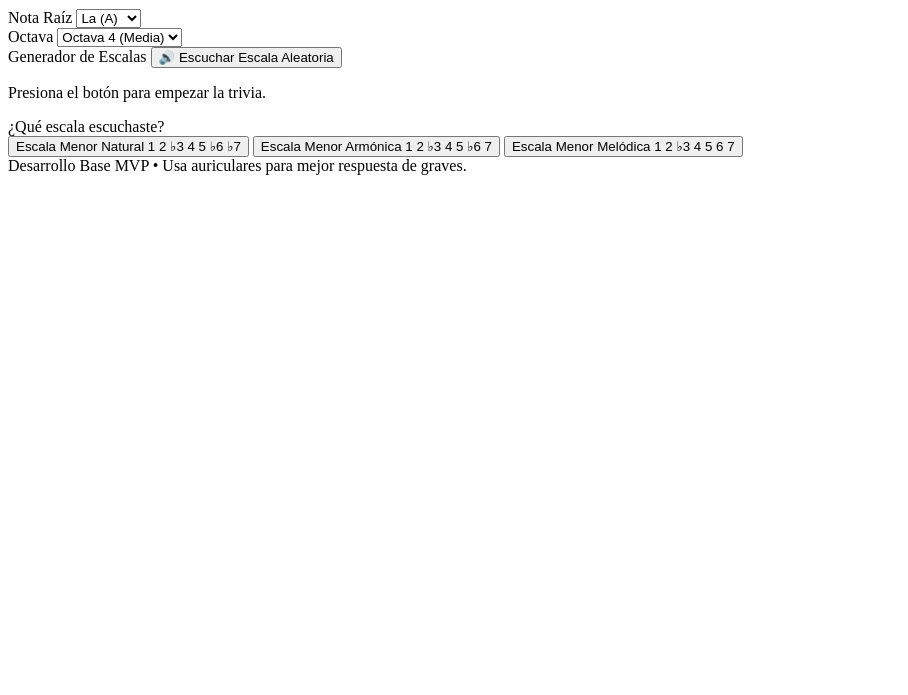
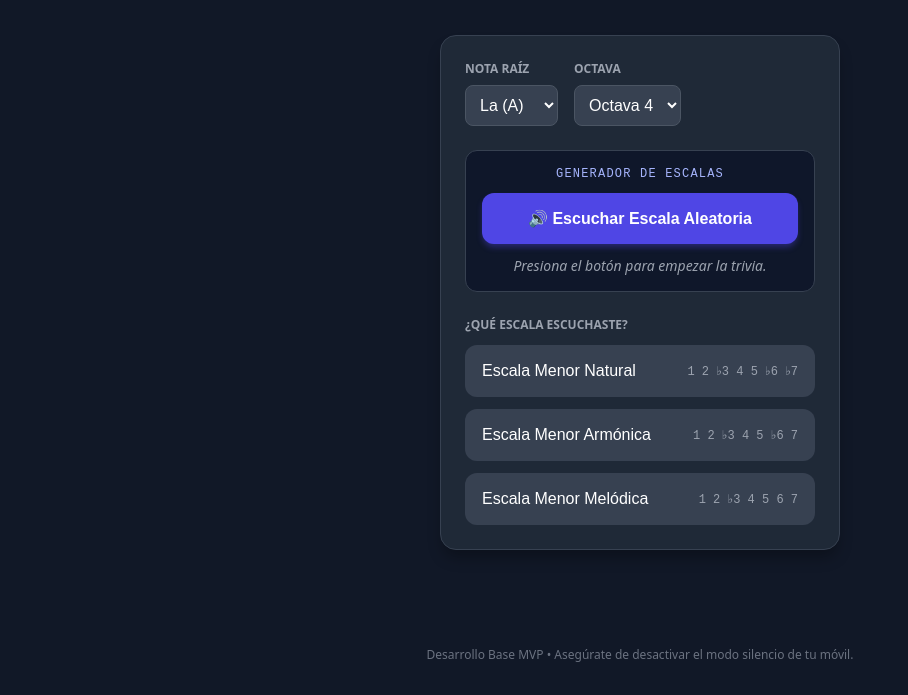
Before and after one commit to facua81-ops/Musica, a plain HTML site: page Index.html in a window 1280 px wide. Shown: the part 105-800 px from the top of the page, without its empty margins (0-908 px from the left). Drawn offline with Linux system fonts and the light colour scheme; a script that the page names is missing.

Commit message:
Refactor HTML and JavaScript for audio training app
Updated HTML structure and styles for the audio training app, including changes to the header, main content, and feedback sections. Adjusted JavaScript functions for better audio handling and user interaction.

```diff
--- a/Index.html
+++ b/Index.html
@@ -1,28 +1,114 @@
-
 <!DOCTYPE html>
 <html lang="es">
 <head>
     <meta charset="UTF-8">
     <meta name="viewport" content="width=device-width, initial-scale=1.0">
     <title>App de Entrenamiento Auditivo</title>
-    <!-- CDN clásico y estable de Tailwind CSS -->
-    <script src="https://jsdelivr.net"></script>
-    <!-- Tone.js para la generación de audio sintético real -->
+    <!-- Tone.js cargado de forma segura -->
     <script src="https://cloudflare.com"></script>
+    <style>
+        body {
+            background-color: #111827;
+            color: #f3f4f6;
+            font-family: system-ui, -apple-system, sans-serif;
+            min-height: 100vh;
+            margin: 0;
+            display: flex;
+            flex-direction: column;
+            align-items: center;
+            padding: 16px;
+            box-sizing: border-box;
+        }
+        header { text-align: center; margin: 24px 0; }
+        h1 { color: #818cf8; font-size: 1.8rem; margin: 0; font-weight: bold; }
+        header p { color: #9ca3af; font-size: 0.875rem; margin-top: 4px; }
+        main {
+            width: 100%;
+            max-width: 400px;
+            background-color: #1f2937;
+            border-radius: 16px;
+            padding: 24px;
+            box-sizing: border-box;
+            box-shadow: 0 10px 15px -3px rgba(0,0,0,0.3);
+            border: 1px solid #374151;
+        }
+        .flex-gap { display: flex; gap: 16px; margin-bottom: 24px; }
+        .w-1/2 { width: 50%; }
+        label { display: block; font-size: 0.75rem; font-weight: 600; color: #9ca3af; text-transform: uppercase; margin-bottom: 8px; }
+        select {
+            width: 100%;
+            background-color: #374151;
+            border: 1px solid #4b5563;
+            border-radius: 8px;
+            padding: 10px;
+            color: white;
+            font-size: 1rem;
+            outline: none;
+            box-sizing: border-box;
+        }
+        .panel-audio {
+            background-color: #0f172a;
+            border-radius: 12px;
+            padding: 16px;
+            text-align: center;
+            border: 1px solid #374151;
+            margin-bottom: 24px;
+        }
+        .panel-audio span { display: block; font-size: 0.75rem; color: #a5b4fc; font-family: monospace; letter-spacing: 0.1em; text-transform: uppercase; margin-bottom: 12px; }
+        #btn-play {
+            width: 100%;
+            background-color: #4f46e5;
+            color: white;
+            font-weight: bold;
+            padding: 16px;
+            border: none;
+            border-radius: 12px;
+            font-size: 1rem;
+            cursor: pointer;
+            transition: background 0.15s, transform 0.1s;
+            box-shadow: 0 4px 6px -1px rgba(79, 70, 229, 0.4);
+        }
+        #btn-play:active { transform: scale(0.98); background-color: #4338ca; }
+        #status-text { color: #9ca3af; font-size: 0.875rem; margin-top: 12px; margin-bottom: 0; font-style: italic; }
+        .space-y { display: flex; flex-direction: column; gap: 12px; }
+        .option-btn {
+            width: 100%;
+            background-color: #374151;
+            border: 1px solid transparent;
+            color: white;
+            padding: 16px;
+            border-radius: 12px;
+            text-align: left;
+            font-weight: 500;
+            font-size: 1rem;
+            cursor: pointer;
+            display: flex;
+            justify-content: space-between;
+            align-items: center;
+            box-sizing: border-box;
+            transition: background 0.15s;
+        }
+        .option-btn:hover { background-color: #4b5563; }
+        .option-btn:disabled { opacity: 0.5; cursor: not-allowed; }
+        .intervals-tag { font-family: monospace; font-size: 0.75rem; color: #9ca3af; }
+        #feedback { margin-top: 24px; text-align: center; font-weight: bold; font-size: 1.125rem; padding: 12px; border-radius: 12px; display: none; }
+        .bg-correct { display: block !important; background-color: rgba(6, 78, 59, 0.5); color: #34d399; border: 1px solid #065f46; }
+        .bg-incorrect { display: block !important; background-color: rgba(153, 27, 27, 0.5); color: #f87171; border: 1px solid #991b1b; }
+        footer { margin-top: auto; padding: 16px 0; font-size: 0.75rem; color: #6b7280; text-align: center; }
+    </style>
 </head>
-<body class="bg-gray-900 text-gray-100 min-h-screen flex flex-col items-center p-4 font-sans">
+<body>
 
-    <header class="text-center my-6">
-        <h1 class="text-3xl font-bold text-indigo-400">Entrenamiento Auditivo</h1>
-        <p class="text-gray-400 text-sm mt-1">Módulo 1: Reconocimiento de Escalas Menores</p>
+    <header>
+        <h1>Entrenamiento Auditivo</h1>
+        <p>Módulo 1: Reconocimiento de Escalas Menores</p>
     </header>
 
-    <main class="w-full max-w-md bg-gray-800 rounded-2xl p-6 shadow-xl border border-gray-700">
-        <!-- Configuración de Tonalidad -->
-        <div class="mb-6 flex gap-4">
+    <main>
+        <div class="flex-gap">
             <div class="w-1/2">
-                <label class="block text-xs font-semibold text-gray-400 uppercase mb-2">Nota Raíz</label>
-                <select id="root-note" class="w-full bg-gray-700 border border-gray-600 rounded-lg p-2.5 text-white focus:outline-none focus:ring-2 focus:ring-indigo-500">
+                <label>Nota Raíz</label>
+                <select id="root-note">
                     <option value="A">La (A)</option>
                     <option value="C">Do (C)</option>
                     <option value="D">Re (D)</option>
@@ -31,107 +117,107 @@
                 </select>
             </div>
             <div class="w-1/2">
-                <label class="block text-xs font-semibold text-gray-400 uppercase mb-2">Octava</label>
-                <select id="octave" class="w-full bg-gray-700 border border-gray-600 rounded-lg p-2.5 text-white focus:outline-none focus:ring-2 focus:ring-indigo-500">
-                    <option value="3">Octava 3 (Grave)</option>
-                    <option value="4" selected>Octava 4 (Media)</option>
+                <label>Octava</label>
+                <select id="octave">
+                    <option value="3">Octava 3</option>
+                    <option value="4" selected>Octava 4</option>
                 </select>
             </div>
         </div>
 
-        <!-- Panel de Control Auditivo -->
-        <div class="bg-gray-900 rounded-xl p-4 text-center border border-gray-700 mb-6">
-            <span class="text-xs text-indigo-300 font-mono tracking-widest uppercase block mb-3">Generador de Escalas</span>
-            <button id="btn-play" class="w-full bg-indigo-600 hover:bg-indigo-500 active:scale-95 text-white font-bold py-4 px-6 rounded-xl transition duration-150 shadow-lg shadow-indigo-900/40 flex items-center justify-center gap-2">
-                <span>🔊</span> Escuchar Escala Aleatoria
-            </button>
-            <p id="status-text" class="text-sm text-gray-400 mt-3 italic">Presiona el botón para empezar la trivia.</p>
+        <div class="panel-audio">
+            <span>Generador de Escalas</span>
+            <!-- Corregido a evento onclick directo para cumplir con la política de seguridad móvil -->
+            <button id="btn-play" onclick="playScale()">🔊 Escuchar Escala Aleatoria</button>
+            <p id="status-text">Presiona el botón para empezar la trivia.</p>
         </div>
 
-        <!-- Panel de Opciones / Trivia -->
         <div>
-            <label class="block text-xs font-semibold text-gray-400 uppercase mb-3">¿Qué escala escuchaste?</label>
-            <div class="space-y-3">
-                <button onclick="checkAnswer('natural')" class="option-btn w-full bg-gray-700 hover:bg-gray-600 p-4 rounded-xl text-left font-medium transition flex justify-between items-center border border-transparent disabled:opacity-50">
+            <label style="margin-bottom: 12px;">¿Qué escala escuchaste?</label>
+            <div class="space-y">
+                <button onclick="checkAnswer('natural')" class="option-btn">
                     <span>Escala Menor Natural</span>
-                    <span class="text-xs font-mono text-gray-400">1 2 ♭3 4 5 ♭6 ♭7</span>
+                    <span class="intervals-tag">1 2 ♭3 4 5 ♭6 ♭7</span>
                 </button>
-                <button onclick="checkAnswer('harmonica')" class="option-btn w-full bg-gray-700 hover:bg-gray-600 p-4 rounded-xl text-left font-medium transition flex justify-between items-center border border-transparent disabled:opacity-50">
+                <button onclick="checkAnswer('harmonica')" class="option-btn">
                     <span>Escala Menor Armónica</span>
-                    <span class="text-xs font-mono text-gray-400">1 2 ♭3 4 5 ♭6 7</span>
+                    <span class="intervals-tag">1 2 ♭3 4 5 ♭6 7</span>
                 </button>
-                <button onclick="checkAnswer('melodica')" class="option-btn w-full bg-gray-700 hover:bg-gray-600 p-4 rounded-xl text-left font-medium transition flex justify-between items-center border border-transparent disabled:opacity-50">
+                <button onclick="checkAnswer('melodica')" class="option-btn">
                     <span>Escala Menor Melódica</span>
-                    <span class="text-xs font-mono text-gray-400">1 2 ♭3 4 5 6 7</span>
+                    <span class="intervals-tag">1 2 ♭3 4 5 6 7</span>
                 </button>
             </div>
         </div>
 
-        <!-- Feedback del resultado -->
-        <div id="feedback" class="mt-6 text-center font-bold hidden text-lg p-3 rounded-xl"></div>
+        <div id="feedback"></div>
     </main>
 
-    <footer class="mt-auto py-4 text-xs text-gray-500">
-        Desarrollo Base MVP • Usa auriculares para mejor respuesta de graves.
+    <footer>
+        Desarrollo Base MVP • Asegúrate de desactivar el modo silencio de tu móvil.
     </footer>
 
-    <!-- LÓGICA DE PROGRAMACIÓN EN JAVASCRIPT CORREGIDA -->
     <script>
-        // Configuración del sintetizador básico de Tone.js
+        // Configuración del sintetizador básico
         const synth = new Tone.Synth({
             oscillator: { type: "triangle" },
-            envelope: { attack: 0.1, decay: 0.2, sustain: 0.6, release: 0.4 }
+            envelope: { attack: 0.05, decay: 0.1, sustain: 0.7, release: 0.3 }
         }).toDestination();
 
-        // Estructuras de intervalos corregidas (en semitonos)
         const scaleIntervals = {
             natural:,
             harmonica:,
-            melodica: [0, 2, 3, 5, 7, 9, 11, 12]
+            melodica:
         };
 
         let currentScaleType = "";
         let isPlaying = false;
 
-        document.getElementById('btn-play').addEventListener('click', async () => {
+        async function playScale() {
             if (isPlaying) return;
 
-            // Tone.js requiere interacción del usuario antes de activar el audio
+            try {
+                // Forzar el inicio y desbloqueo del contexto de audio web en el navegador móvil
                 await Tone.start();
+                if (Tone.context.state !== 'running') {
+                    await Tone.context.resume();
+                }
+
                 resetUI();
 
-            // 1. Elegir un tipo de escala menor al azar
                 const types = ['natural', 'harmonica', 'melodica'];
                 currentScaleType = types[Math.floor(Math.random() * types.length)];
 
-            // 2. Obtener la nota raíz configurada
                 const root = document.getElementById('root-note').value;
                 const octave = parseInt(document.getElementById('octave').value);
                 const baseFrequency = Tone.Frequency(`${root}${octave}`).toFrequency();
 
-            // 3. Construir las frecuencias de las notas ascendentes
                 const intervals = scaleIntervals[currentScaleType];
                 const notesToPlay = intervals.map(semi => baseFrequency * Math.pow(2, semi / 12));
 
-            // 4. Reproducir la secuencia
                 isPlaying = true;
                 document.getElementById('status-text').innerText = "Reproduciendo escala...";
                 toggleButtons(true);
 
                 let now = Tone.now();
                 notesToPlay.forEach((freq, index) => {
-                synth.triggerAttackRelease(freq, "4n", now + (index * 0.5));
+                    synth.triggerAttackRelease(freq, "4n", now + (index * 0.4));
                 });
 
-            // Desbloquear interfaz al terminar
                 setTimeout(() => {
                     isPlaying = false;
                     document.getElementById('status-text').innerText = "¡Listo! Elige tu respuesta abajo.";
                     toggleButtons(false);
-            }, notesToPlay.length * 500);
-        });
+                }, notesToPlay.length * 400);
 
-        // Comprobación de respuestas
+            } catch (error) {
+                document.getElementById('status-text').innerText = "Error de audio. Reintenta.";
+                console.error(error);
+                isPlaying = false;
+                toggleButtons(false);
+            }
+        }
+
         function checkAnswer(selectedType) {
             if (!currentScaleType) {
                 alert("Primero debes escuchar una escala presionando el botón de arriba.");
@@ -139,14 +225,14 @@
             }
 
             const feedbackDiv = document.getElementById('feedback');
-            feedbackDiv.className = "mt-6 text-center font-bold text-lg p-3 rounded-xl"; // Resetea clases de estilos
+            feedbackDiv.className = "";
 
             if (selectedType === currentScaleType) {
                 feedbackDiv.innerText = "¡Correcto! Es una escala menor " + translateType(currentScaleType);
-                feedbackDiv.classList.add('bg-green-900/50', 'text-green-400');
+                feedbackDiv.classList.add('bg-correct');
             } else {
                 feedbackDiv.innerText = "Incorrecto. Era una escala menor " + translateType(currentScaleType);
-                feedbackDiv.classList.add('bg-red-900/50', 'text-red-400');
+                feedbackDiv.classList.add('bg-incorrect');
             }
         }
 
@@ -157,13 +243,9 @@
         }
 
         function resetUI() {
-            document.getElementById('feedback').classList.add('hidden');
+            const feedbackDiv = document.getElementById('feedback');
+            feedbackDiv.style.display = 'none';
+            feedbackDiv.className = "";
         }
 
         function toggleButtons(disabled) {
-            const buttons = document.querySelectorAll('.option-btn');
-            buttons.forEach(btn => btn.disabled = disabled);
-        }
-    </script>
-</body>
-</html>
```
Lines whose indentation alone changed are shown as unchanged.
